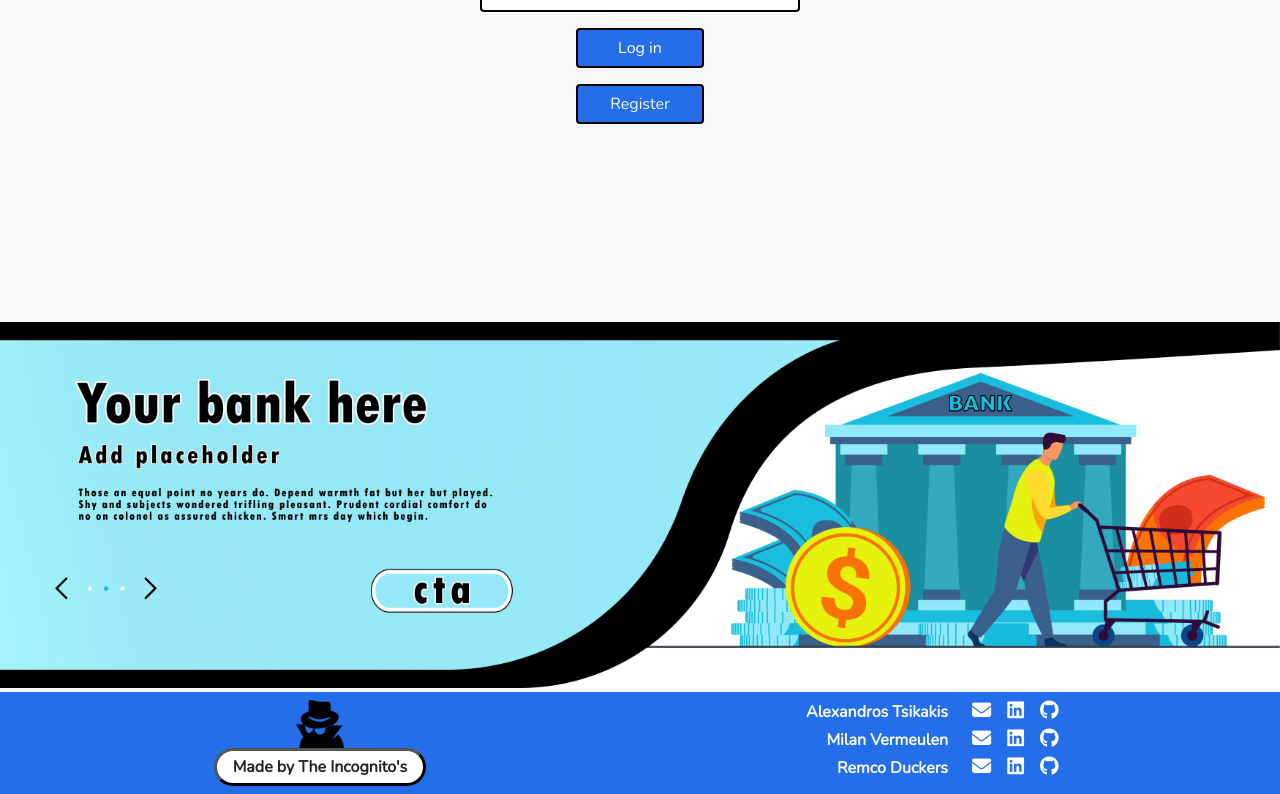
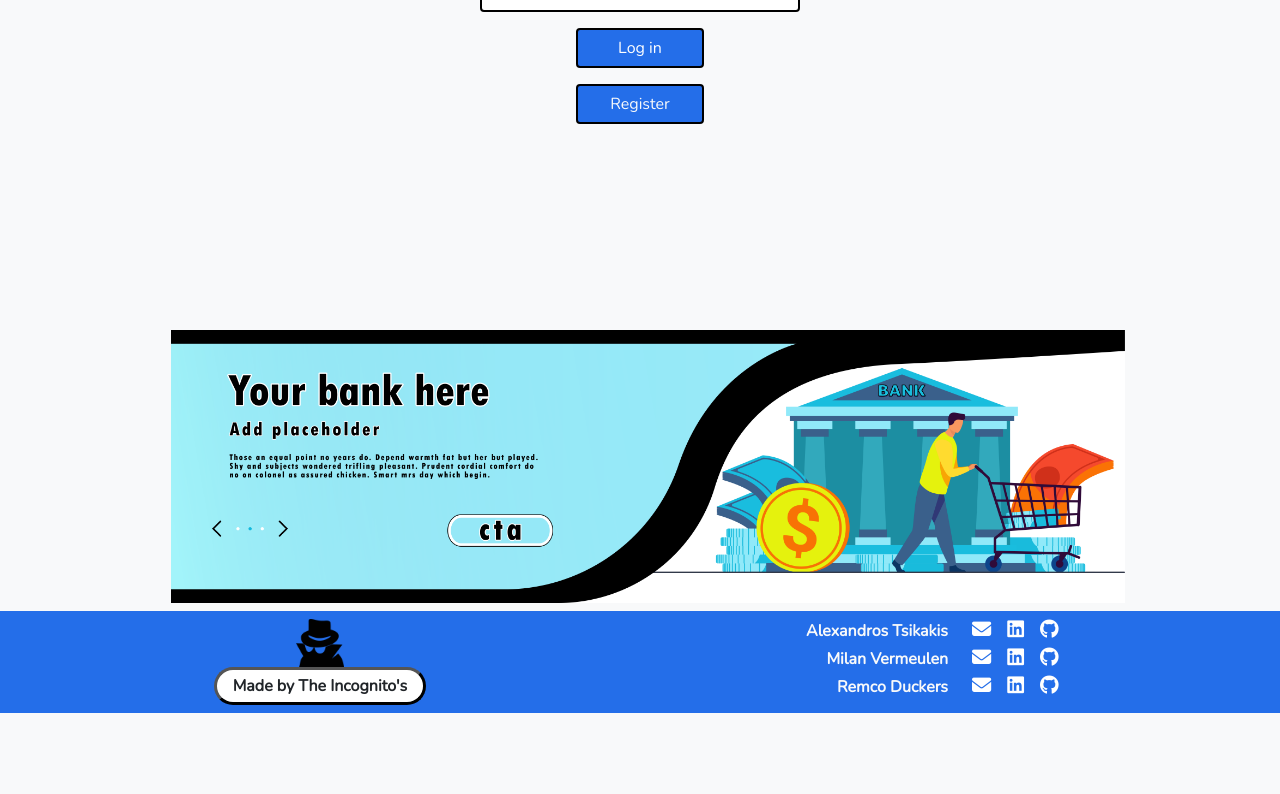
Before and after one commit to AlexTsika/saver, an Angular app: page /login in a window 1280 px wide. Shown: the part 478-1272 px from the top of the page. After the commit the page ends 1191 px from the top, so only its background shows below. Built offline with nearby package versions, Linux system fonts and the light colour scheme.

Commit message:
added p element and some styling

```diff
--- a/src/app/app.component.html
+++ b/src/app/app.component.html
@@ -28,8 +28,8 @@
 </div>
 <!-- advertisement placeholder -->
 <div class="row">
-    <div class="col text-center">
-        <img src="../assets/bank_ad_placeholder02.png" class="img-fluid mb-1">
+    <div class="col-md-9 m-auto">
+        <img src="../assets/bank_ad_placeholder02.png" class="img-fluid m-md-2">
     </div>
 </div>
 
--- a/src/app/results/results.component.html
+++ b/src/app/results/results.component.html
@@ -9,12 +9,14 @@
     </div>
 </div>
 <div class="row">
-    <div class="col-auto m-auto m-3 mt-5 mb-5 custom-savings" *ngFor="let result of data">
-        {{ result.savings |  currency:'EUR' }} after {{ result.year }} years
+    <div class="col-md-4 m-auto m-3 mt-md-1 mb-md-3 custom-savings" *ngFor="let result of data">
+        <p class="shadow-lg border border-dark border-2 rounded p-md-3 w-75 m-auto mt-2">
+            <strong>{{ result.savings |  currency:'EUR' }} after {{ result.year }} years</strong>
+        </p>
     </div>
 </div>
 <div class="row mb-4">
     <div class="col">
-        <button class="btn btn-custom rounded-pill" (click)="backToInput()">Back to Input</button>
+        <button class="btn btn-custom rounded-pill p-md-2 mt-3" (click)="backToInput()">Back to Input</button>
     </div>
 </div>
```
